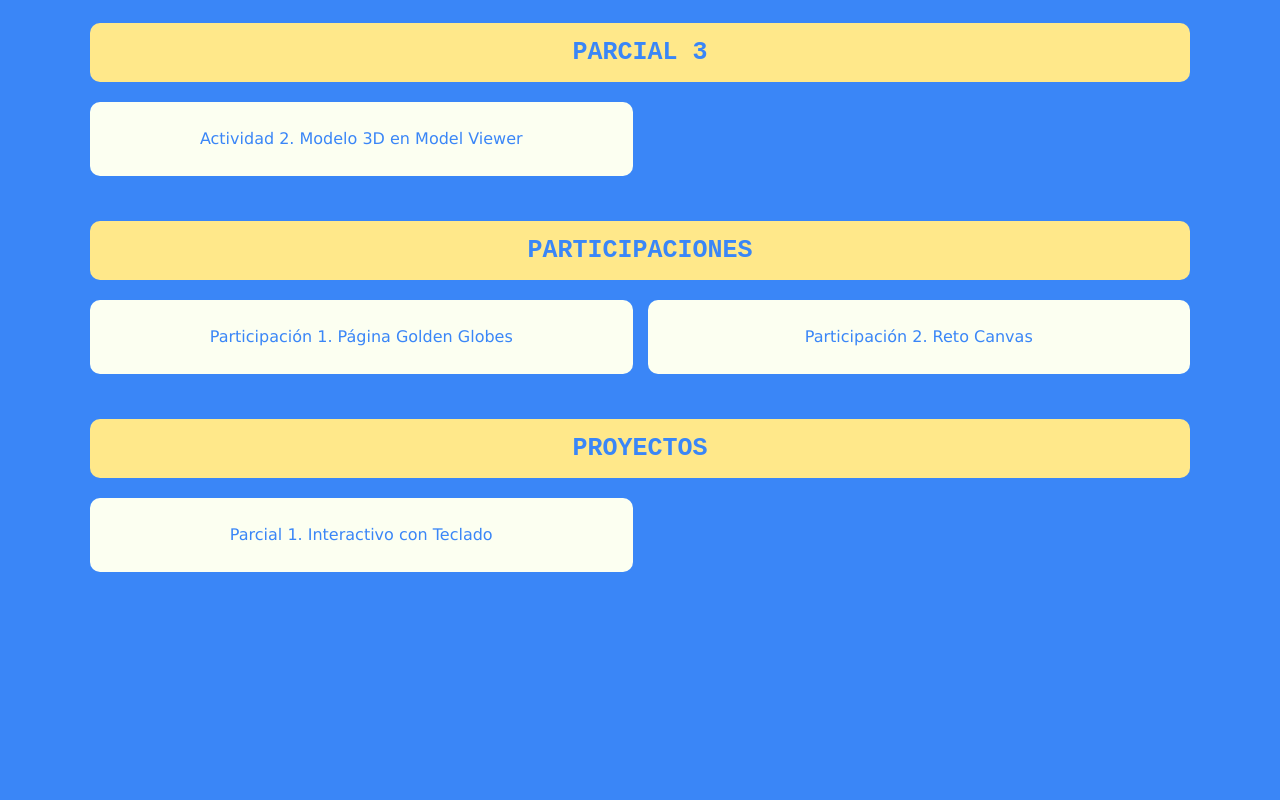
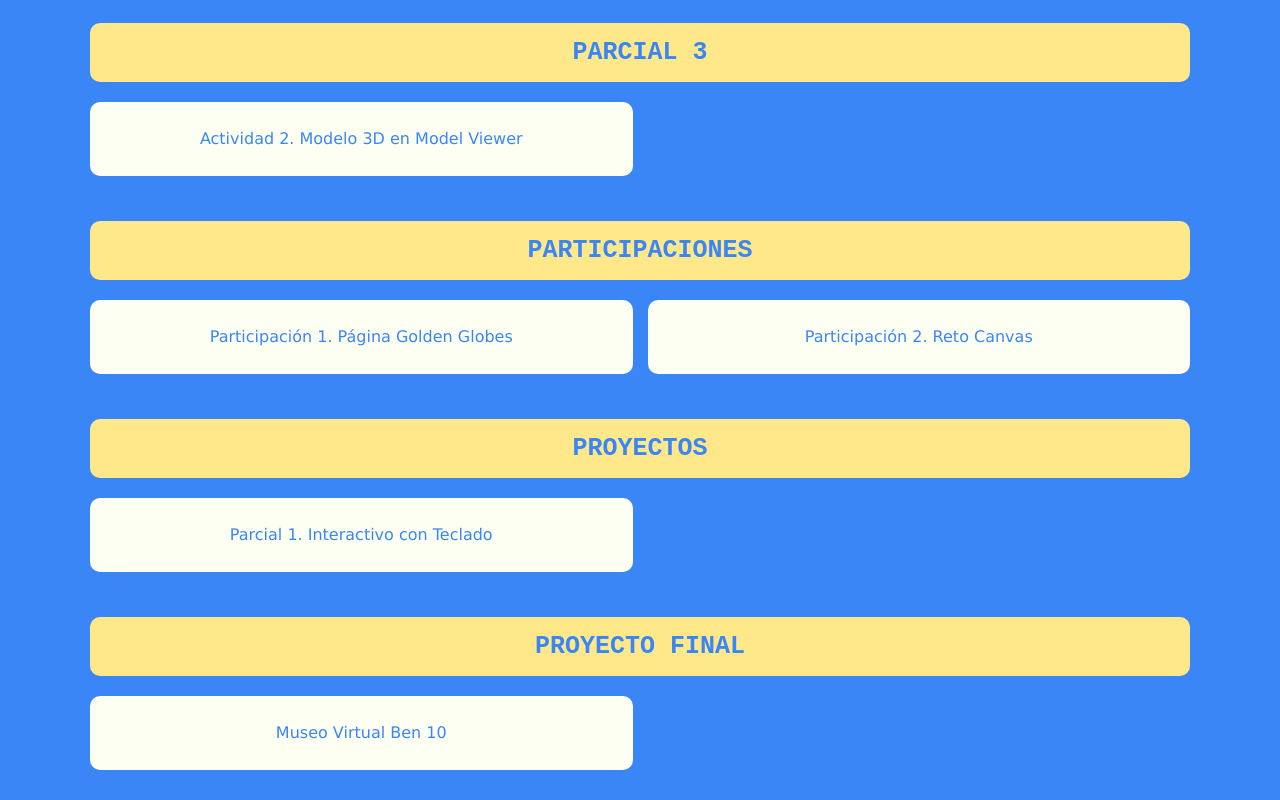
Before and after one commit to legastelumr/luisgastelum.github.io, a plain HTML site: page index.html in a window 1280 px wide. Shown: the part 1301-2101 px from the top of the page. Before the commit the page ends 1903 px from the top, so only its background shows below. Drawn offline with Linux system fonts and the light colour scheme; a web font is replaced by a local one.

Commit message:
Update index.html

```diff
--- a/index.html
+++ b/index.html
@@ -183,6 +183,17 @@
 
     </div>
 
+
+    <h2>PROYECTO FINAL</h2>
+
+    <div class="actividades">
+
+      <a class="actividad" href="https://krenkzz.itch.io/ben-10-museo-virtual">
+        Museo Virtual Ben 10
+      </a>
+
+    </div>
+
   </div>
 
 </body>
```
